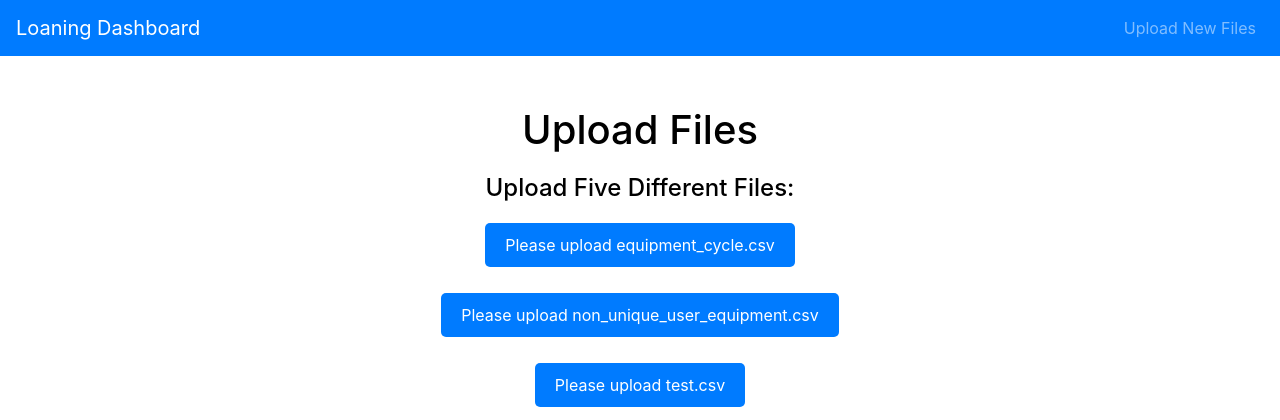
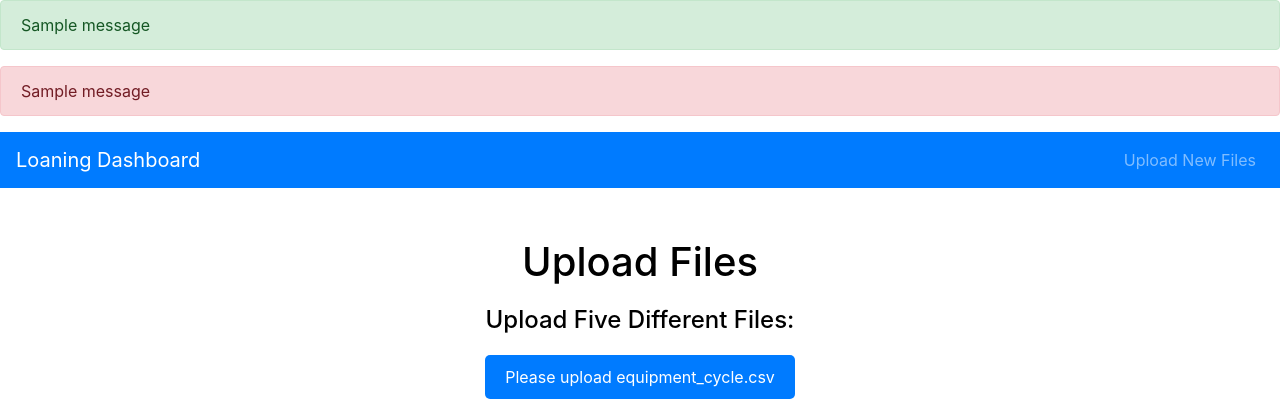
Before and after one commit to whykay-01/capacity-management, a Flask app: page /upload-files in a window 1280 px wide. Shown: the top 420 px of the page. Run offline with Flask 2, Linux system fonts and the light colour scheme; one stand-in notice (Sample message) is shown; some libraries are stand-ins or nearby versions.

Commit message:
feat: added the flash function

```diff
--- a/loaning-system/templates/upload-files.html
+++ b/loaning-system/templates/upload-files.html
@@ -53,6 +53,20 @@
   </head>
 
   <body>
+    {% with message = get_flashed_messages(category_filter=["success"]) %}
+        {% if message %}
+        <div class="alert alert-success">
+            {{message[0]}}
+        </div>
+        {% endif %}
+    {% endwith %}
+    {% with message = get_flashed_messages(category_filter=["error"]) %}
+        {% if message %}
+            <div class="alert alert-danger">
+                {{message[0]}}
+            </div>
+        {% endif %}
+    {% endwith %}
     <nav class="navbar navbar-expand-lg navbar-dark bg-primary">
       <a class="navbar-brand" href="/">Loaning Dashboard</a>
       <div class="collapse navbar-collapse" id="navbarNav">
```
